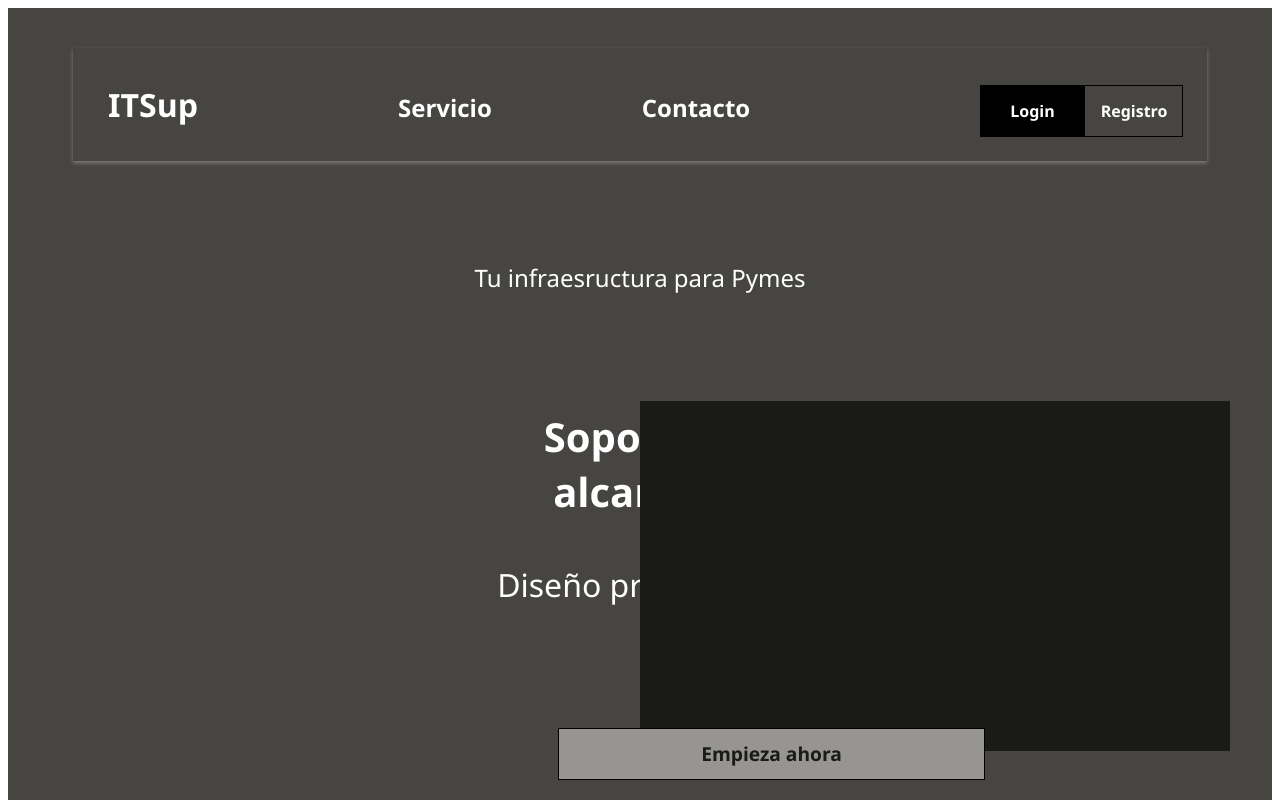
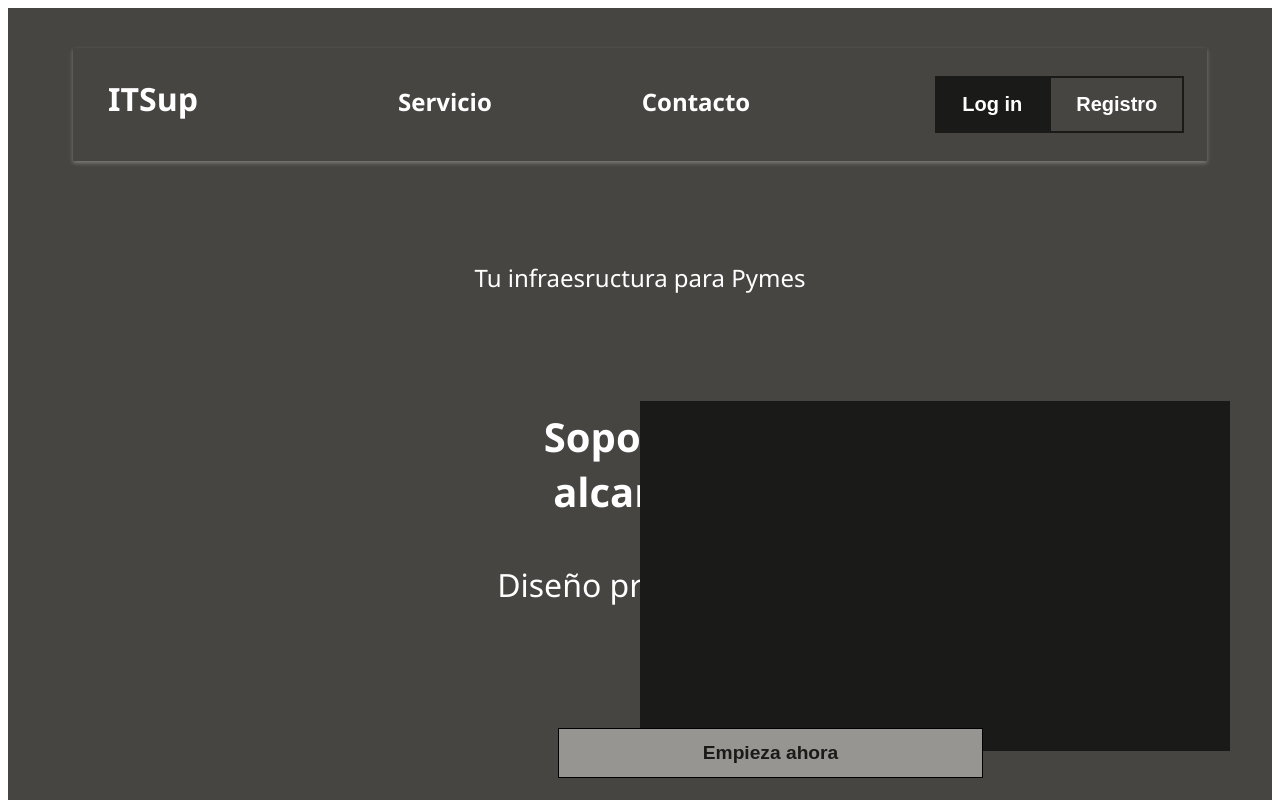
Before and after one commit to CopernicoDev/PYMES_WEB_Frontend_Angular, an Angular app: page / in a window 1280 px wide. Shown: the top 800 px of the page. Built offline with nearby package versions, Linux system fonts and the light colour scheme.

Commit message:
Añadiendo botones a la página principal

```diff
--- a/src/app/home/home.css
+++ b/src/app/home/home.css
@@ -29,19 +29,41 @@ body{
 }
 
 
-.rectangulo-negro{
-    background-color: black;
-    padding: 15px 30px;
+
+
+.rectangulo-negro {
+    color: #fff;
+    font-size: 20px;
+    font-weight: bold;
+    background-color: #1a1a19;
+    padding: 15px 25px;
+    margin-left: -45px;
+    cursor: pointer;
+    border: 2px solid #1a1a19;
+    box-shadow: none;
+    outline: none;
+    transition: none;
+    animation: none;
 
 }
 
-.rectangulo-gris{
-    border: 1px solid black; /* Ancho, estilo y color del borde */
-    padding: 14px 30px; /* Ajusta según tus necesidades */
-    padding-right: 15px;
-    margin-left: -15px;
+.rectangulo-gris {
+    color: #fff;
+    font-size: 20px;
+    font-weight: bold;
+    background-color: transparent;
+    padding: 15px 25px;
+    cursor: pointer;
+    border: 2px solid #1a1a19;
+    background: none;
+    box-shadow: none;
+    outline: none;
+    transition: none;
+    animation: none;
 
 }
+
+
 
 .Elemnto-barra1{
     font-size: xx-large;
@@ -152,6 +174,7 @@ h3 {
     margin-left: 550px;
     position: relative;
     bottom: 325px;
+    cursor: pointer;
 }
 
 .información-empresa{
@@ -256,5 +279,6 @@ h6{
     display: flex; /* Utiliza flexbox para centrar el contenido */
     align-items: center; /* Centra verticalmente los elementos */
     justify-content: baseline; /* Centra horizontalmente los elementos */
+    cursor: pointer;
 
 }
--- a/src/app/home/home.html
+++ b/src/app/home/home.html
@@ -6,8 +6,8 @@
                 <li class="Elemnto-barra2">Servicio</li>
                 <li class="Elemnto-barra3">Contacto</li>
                 <li class="Cuadro-registro-login">
-                    <span class="rectangulo-negro">Login</span>
-                    <span class="rectangulo-gris">Registro</span>
+                    <button class="rectangulo-negro" href="login.html">Log in</button>
+                    <button class="rectangulo-gris" href="registro.html">Registro</button>
                 </li>
             </ul>
         </nav>
@@ -17,8 +17,7 @@
         <h2><span class="bg">Soporte informático al alcance de tus manos</span></h2>
         <h3><span class="bg">Diseño precisos para tus necesidades</span></h3>
         <div class="reactangulo-negro-encabezado"></div>
-        <div class="rectangulo-empieza-ahora">Empieza ahora</div>
-
+        <button class="rectangulo-empieza-ahora">Empieza ahora</button>
     </main>
     <div class="información-empresa">
         <h1 class="titulo-información">Sobre nosotros</h1>
@@ -30,10 +29,6 @@
         <p>Desde StartUPS hasta compañias establecidas, personalizamos y optimizamos el servicio para cada uno.</p>
         <div class="bloque-gris-main2"></div>
         <h6>Experiencia en soporte IT</h6>
-        <div class="Bloque-infraestructura">Nuestra infraesructura completa</div>
-
-
+        <button class="Bloque-infraestructura">Nuestra infraesructura completa</button>
     </div>
-
-
 </section>
```
Also changed, not shown: public/favicon.png, src/styles.css (line endings or trailing spaces).
